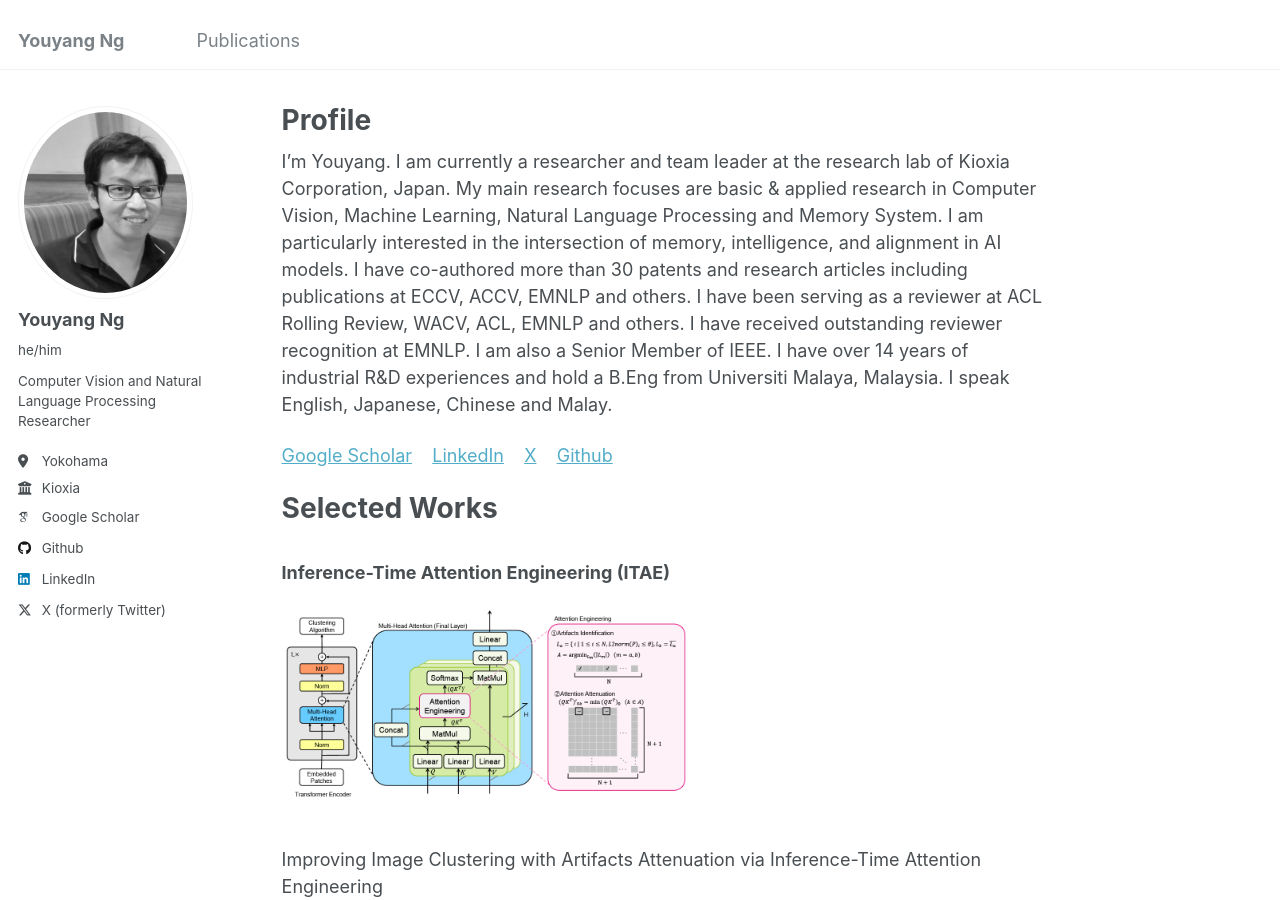
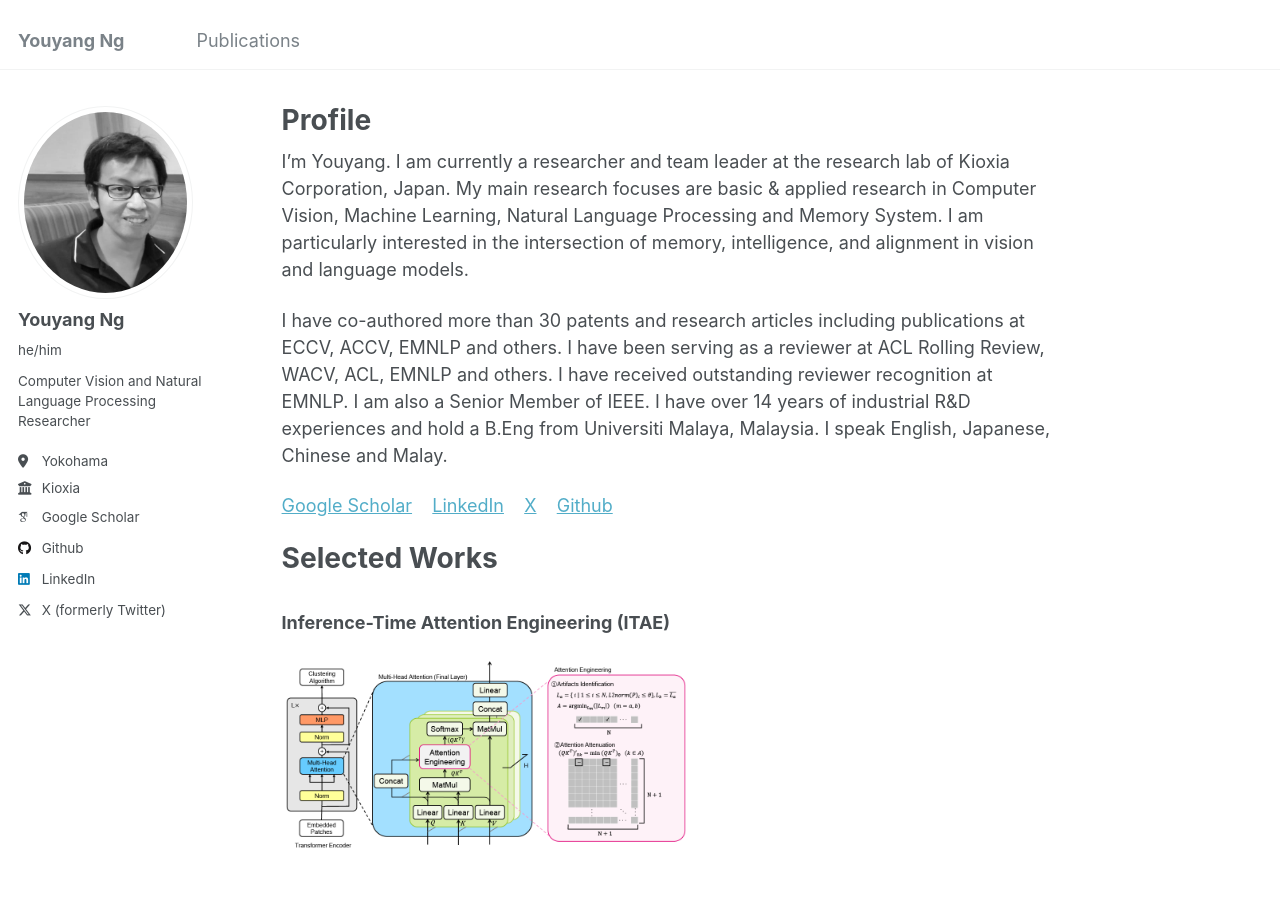
Before and after one commit to yy29/yy29.github.io, a Jekyll site: the page built from _pages/about.md, in a window 1280 px wide and 900 px high. Built offline with Jekyll 4.4.1, drawn with Linux system fonts in a browser that asks for light colours; some web fonts are replaced.

Commit message:
Update about.md

```diff
--- a/_pages/about.md
+++ b/_pages/about.md
@@ -7,7 +7,9 @@ redirect_from:
   - /about.html
 ---
 
-I'm Youyang. I am currently a researcher and team leader at the research lab of Kioxia Corporation, Japan. My main research focuses are basic & applied research in Computer Vision, Machine Learning, Natural Language Processing and Memory System. I am particularly interested in the intersection of memory, intelligence, and alignment in AI models. I have co-authored more than 30 patents and research articles including publications at ECCV, ACCV, EMNLP and others. I have been serving as a reviewer at ACL Rolling Review, WACV, ACL, EMNLP and others. I have received outstanding reviewer recognition at EMNLP. I am also a Senior Member of IEEE. I have over 14 years of industrial R&D experiences and hold a B.Eng from Universiti Malaya, Malaysia. I speak English, Japanese, Chinese and Malay.
+I'm Youyang. I am currently a researcher and team leader at the research lab of Kioxia Corporation, Japan. My main research focuses are basic & applied research in Computer Vision, Machine Learning, Natural Language Processing and Memory System. I am particularly interested in the intersection of memory, intelligence, and alignment in vision and language models.
+
+I have co-authored more than 30 patents and research articles including publications at ECCV, ACCV, EMNLP and others. I have been serving as a reviewer at ACL Rolling Review, WACV, ACL, EMNLP and others. I have received outstanding reviewer recognition at EMNLP. I am also a Senior Member of IEEE. I have over 14 years of industrial R&D experiences and hold a B.Eng from Universiti Malaya, Malaysia. I speak English, Japanese, Chinese and Malay.
 
 [Google Scholar](https://scholar.google.com/citations?user=4BGLw_QAAAAJ) &nbsp;&nbsp; [LinkedIn](https://www.linkedin.com/in/youyang-ng-55a10ab9/) &nbsp;&nbsp; [X](https://x.com/youyang_ng) &nbsp;&nbsp; [Github](https://github.com/rcgai)
 
```
